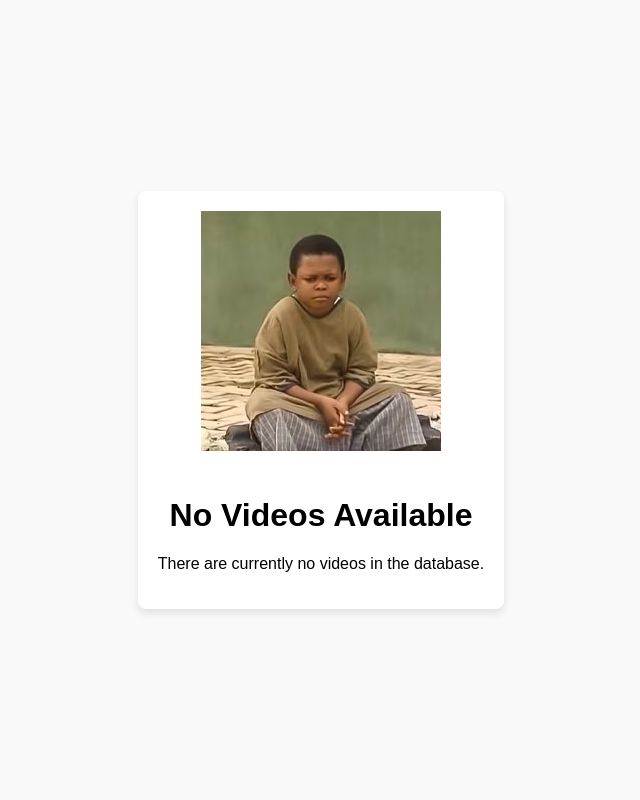
After one commit to omar-basheer/Video-Platform, a Django app: template vpapp/templates/no_videos.html in a window 1280 px wide. The commit adds this page. Shown: the whole page, without its empty margins (319-959 px from the left). Run offline with Django 5.2, Linux system fonts and the light colour scheme; the template is opened without the code that fills it, so the values that code supplies are empty.

Commit message:
add default video page and error page

```diff
--- /dev/null
+++ b/vpapp/templates/no_videos.html
@@ -0,0 +1,39 @@
+{% load static %}
+<!DOCTYPE html>
+<html>
+<head>
+    <title>No Videos Available</title>
+    <style>
+        body {
+            display: flex;
+            flex-direction: column;
+            justify-content: center;
+            align-items: center;
+            height: 100vh;
+            text-align: center;
+            font-family: Arial, sans-serif;
+            background-color: #f9f9f9;
+            margin: 0;
+        }
+        .container {
+            max-width: 600px;
+            padding: 20px;
+            box-shadow: 0 4px 8px rgba(0,0,0,0.1);
+            background-color: #fff;
+            border-radius: 8px;
+        }
+        .no-videos-image {
+            max-width: 100%;
+            height: auto;
+            margin-bottom: 20px;
+        }
+    </style>
+</head>
+<body>
+    <div class="container">
+        <img src="{% static 'no_video.jpg' %}" alt="No Videos Available" class="no-videos-image">
+        <h1>No Videos Available</h1>
+        <p>There are currently no videos in the database.</p>
+    </div>
+</body>
+</html>
--- a/vpapp/templates/video_upload.html
+++ b/vpapp/templates/video_upload.html
@@ -1,5 +1,3 @@
-<!-- templates/video_upload.html -->
-
 {% extends 'base.html' %}
 
 {% block content %}
--- a/vpapp/urls.py
+++ b/vpapp/urls.py
@@ -20,5 +20,6 @@ urlpatterns = [
     path("reset-password/", PasswordResetView.as_view(), name="reset-password"),
     path("upload-video/", VideoUploadView.as_view(), name="upload-video"),
     # path("upload/", VideoUploadPageView.as_view(), name="upload"),
+    path('video/', VideoViewer.as_view(), name='video-viewer'),
     path('video/<int:id>/', VideoViewer.as_view(), name='video-viewer'),
 ]
```
Also changed, not shown: vpapp/templates/video_viewer.html (+85 -33 lines), vpapp/templates/video_viewer2.html (deleted, +0 -69 lines), vpapp/views.py (+29 -27 lines), db.sqlite3, vpapp/static/business_logo.png (renamed from vpapp/static/download.png), vpapp/static/no_video.jpg (added), 2 other files.
